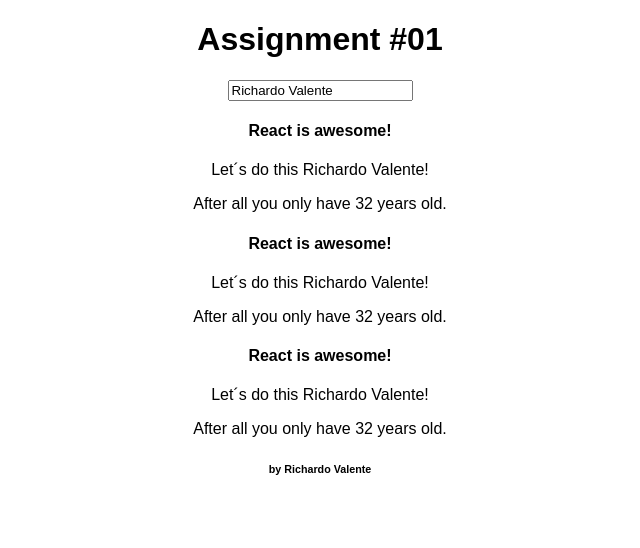
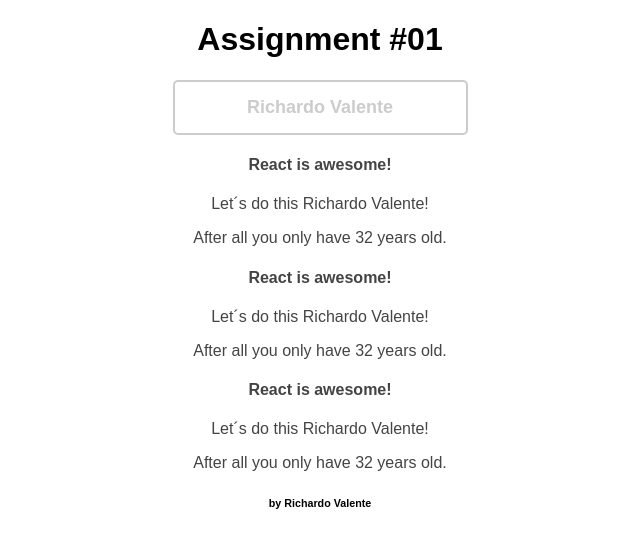
Before and after one commit to ricardo-valente/react_practicing, a React (Create React App) app: page / in a window 1280 px wide. Shown: the top 548 px of the page, without its empty margins (320-960 px from the left). Built offline with nearby package versions, Linux system fonts and the light colour scheme.

Commit message:
Created styles for each User component and passed each class to the correspondent component

```diff
--- a/src/Assignment_1/UserInput.js
+++ b/src/Assignment_1/UserInput.js
@@ -1,5 +1,6 @@
 import React from 'react';
+import './UserInputStyles/UserInputStyles.css';
 
-const userInput = props => <input type="text" onChange={props.change} value={props.initialState} />
+const userInput = props => <input className="userInput" type="text" onChange={props.change} value={props.initialState} />
 
 export default userInput;
--- /dev/null
+++ b/src/Assignment_1/UserInputStyles/UserInputStyles.css
@@ -0,0 +1,17 @@
+.userInput {
+  padding: 15px 25px;
+  border: 2px solid #ccc;
+  border-radius: 5px;
+  outline: none;
+  color: #ccc;
+  font-size: 18px;
+  font-weight: 600;
+  text-align: center;
+  transition: all 250ms ease-out;
+}
+
+.userInput:hover,
+.userInput:focus {
+  border-color: #444;
+  color: #444;
+}
--- a/src/Assignment_1/UserOutput.js
+++ b/src/Assignment_1/UserOutput.js
@@ -1,11 +1,12 @@
 import React from 'react';
+import './UserOutputStyles/UserOutputStyles.css';
 
 const userOutput = (props) => {
   return (
     <div>
-      <h4>React is awesome!</h4>
-      <p>Let´s do this {props.name}!</p>
-      <p>After all you only have {props.age} years old.</p>
+      <h4 className="userOutput">React is awesome!</h4>
+      <p className="userOutput">Let´s do this {props.name}!</p>
+      <p className="userOutput">After all you only have {props.age} years old.</p>
     </div>
   );
 }
--- /dev/null
+++ b/src/Assignment_1/UserOutputStyles/UserOutputStyles.css
@@ -0,0 +1,3 @@
+.userOutput {
+  color: #444;
+}
```
